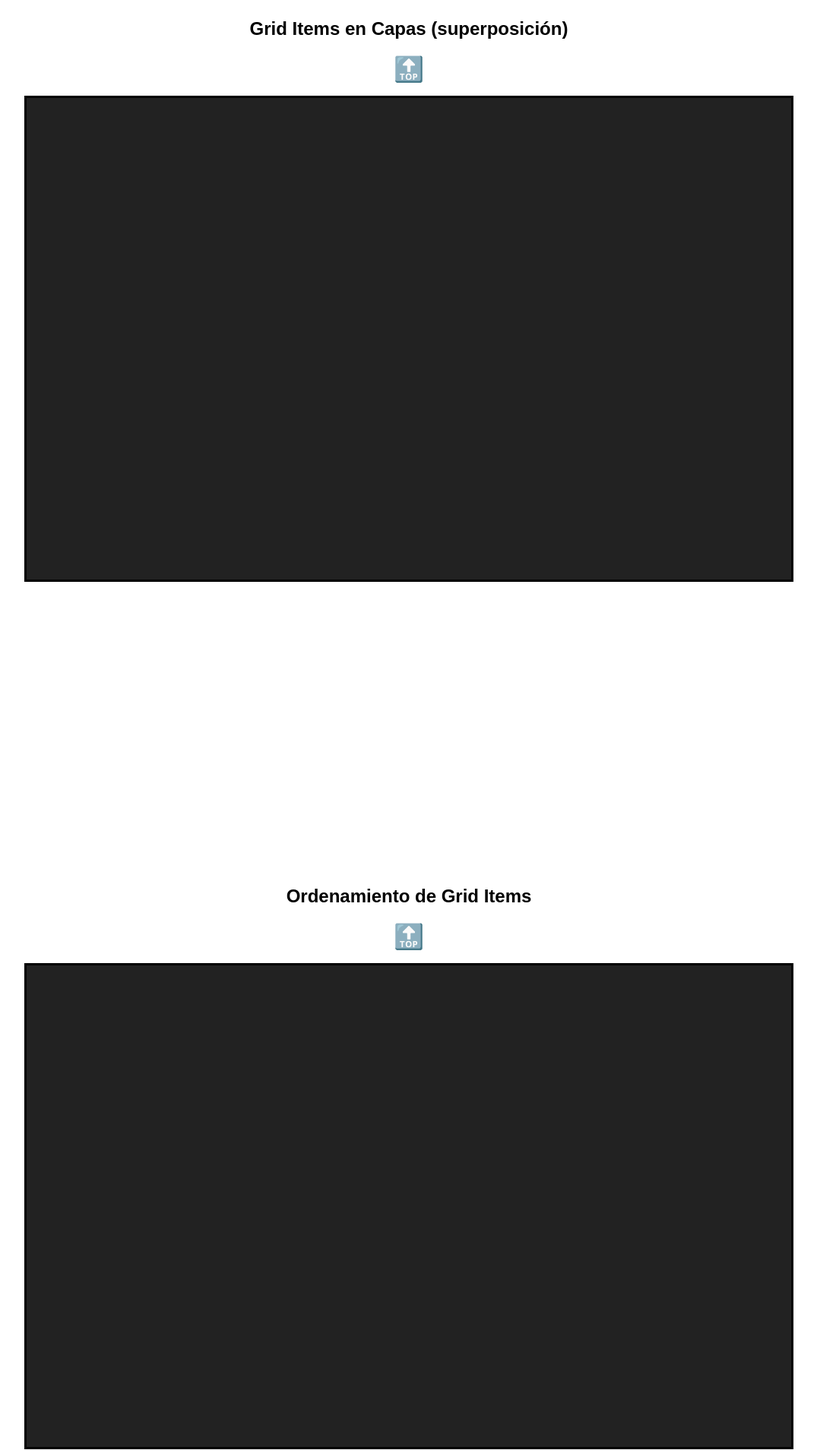
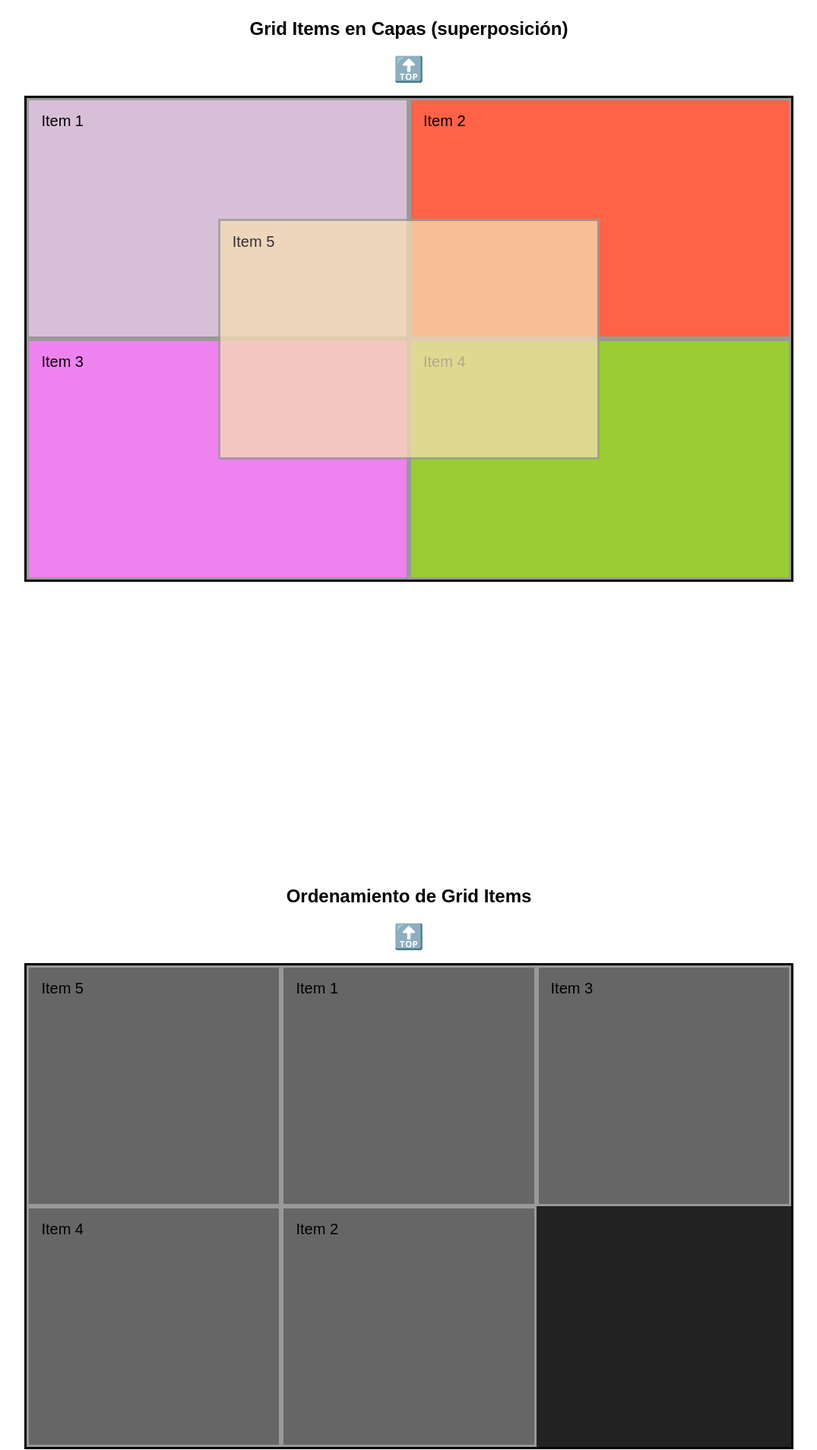
Before and after one commit to amaurysg/practice_grid_layout, a website: page index.html in a window 1280 px wide. Shown: the part 9180-11089 px from the top of the page at 76% size, without its empty margins (102-1177 px from the left). Drawn offline with Linux system fonts and the light colour scheme.

Commit message:
Grid Superposicion,Order items, items align, tracks align

```diff
--- a/index.html
+++ b/index.html
@@ -171,6 +171,118 @@
       color: red;
       grid-row: span 3;
       grid-column: span 3;
+    }
+
+    .grid-layers {
+      display: grid;
+      grid-template: repeat(4, 1fr) / repeat(4, 1fr);
+
+    }
+
+    .grid-layers .item:nth-child(1) {
+      grid-column: 1 / 3;
+      grid-row: 1 / 3;
+      background-color: thistle;
+    }
+
+    .grid-layers .item:nth-child(2) {
+      grid-column: 3 / 5;
+      grid-row: 1 / 3;
+      background-color: tomato;
+    }
+
+    .grid-layers .item:nth-child(3) {
+      grid-column: 1 / 3;
+      grid-row: 3/ 5;
+      background-color: violet;
+    }
+
+    .grid-layers .item:nth-child(4) {
+      grid-column: 3 / 5;
+      grid-row: 3/ 5;
+      background-color: yellowgreen;
+    }
+
+    .grid-layers .item:nth-child(5) {
+      grid-column: 2 / 4;
+      grid-row: 2/ 4;
+      background-color: wheat;
+      opacity: .75;
+    }
+
+    .grid-order {
+      display: grid;
+      grid-template: repeat(2, 1fr) / repeat(3, 1fr);
+      grid-auto-flow: column;
+
+    }
+
+    .grid-order .item:nth-child(1) {
+      order: 1;
+
+    }
+
+    .grid-order .item:nth-child(2) {
+      order: 2;
+    }
+
+    .grid-order .item:nth-child(3) {
+      order: 3;
+    }
+
+    .grid-order .item:nth-child(5) {
+      order: -1;
+    }
+
+    .grid-align {
+      display: grid;
+      grid-template: repeat(2, 200px) / repeat(3, 200px);
+
+      /*   justify-items: stretch;  DEFAULT  align HORIZONTAL*/
+      justify-items: start;
+      justify-items: center;
+
+      /*  align-items: stretch; DEFAULT  align VERTICAL*/
+      align-items: start;
+      align-items: center;
+
+    }
+
+    .grid-align .item:nth-child(1) {
+      /* usamos align self para solo una celda */
+      align-self: stretch;
+      justify-self: stretch;
+      background-color: violet;
+    }
+
+    .grid-align .item:nth-child(2) {
+      /* usamos align self para solo una celda */
+      align-self: center;
+      justify-self: stretch;
+      background-color: white;
+    }
+
+    .grid-align .item:nth-child(3) {
+      /* usamos align self para solo una celda */
+      align-self: start;
+      justify-self: end;
+      background-color: yellow;
+    }
+
+    .grid-align-tracks {
+      display: grid;
+      grid-template: repeat(2, 200px) / repeat(3, 200px);
+      justify-content: center;
+      align-content: space-around;
+      justify-content: space-between;
+
+    }
+
+    .grid-align-tracks .item:nth-child(1) {
+      justify-self: end;
+      align-self: center;
+
+
     }
   </style>
 
@@ -395,16 +507,46 @@
   </section>
   <h2 id="grid-layer">Grid Items en Capas (superposición)</h2>
   <a href="#top">🔝</a>
-  <section class="container grid-layers"></section>
+  <section class="container grid-layers">
+    <article class="item">Item 1</article>
+    <article class="item">Item 2</article>
+    <article class="item">Item 3</article>
+    <article class="item">Item 4</article>
+    <article class="item">Item 5</article>
+
+  </section>
   <h2 id="grid-order">Ordenamiento de Grid Items</h2>
   <a href="#top">🔝</a>
-  <section class="container grid-order"></section>
+  <section class="container grid-order">
+    <article class="item">Item 1</article>
+    <article class="item">Item 2</article>
+    <article class="item">Item 3</article>
+    <article class="item">Item 4</article>
+    <article class="item">Item 5</article>
+
+
+  </section>
   <h2 id="grid-align">Alineamiento de Grid Items</h2>
   <a href="#top">🔝</a>
-  <section class="container grid-align"></section>
+  <section class="container grid-align">
+    <article class="item">Item 1</article>
+    <article class="item">Item 2</article>
+    <article class="item">Item 3</article>
+    <article class="item">Item 4</article>
+    <article class="item">Item 5</article>
+
+
+  </section>
   <h2 id="grid-align-tracks">Alineamiento de Grid Tracks</h2>
   <a href="#top">🔝</a>
-  <section class="container grid-align-tracks"></section>
+  <section class="container grid-align-tracks">
+    <article class="item">Item 1</article>
+    <article class="item">Item 2</article>
+    <article class="item">Item 3</article>
+    <article class="item">Item 4</article>
+    <article class="item">Item 5</article>
+
+  </section>
   <h2 id="grid-min-max">Tamaños Máximos y Mínimos de Grid Tracks</h2>
   <a href="#top">🔝</a>
   <section class="container grid-min-max"></section>
```
